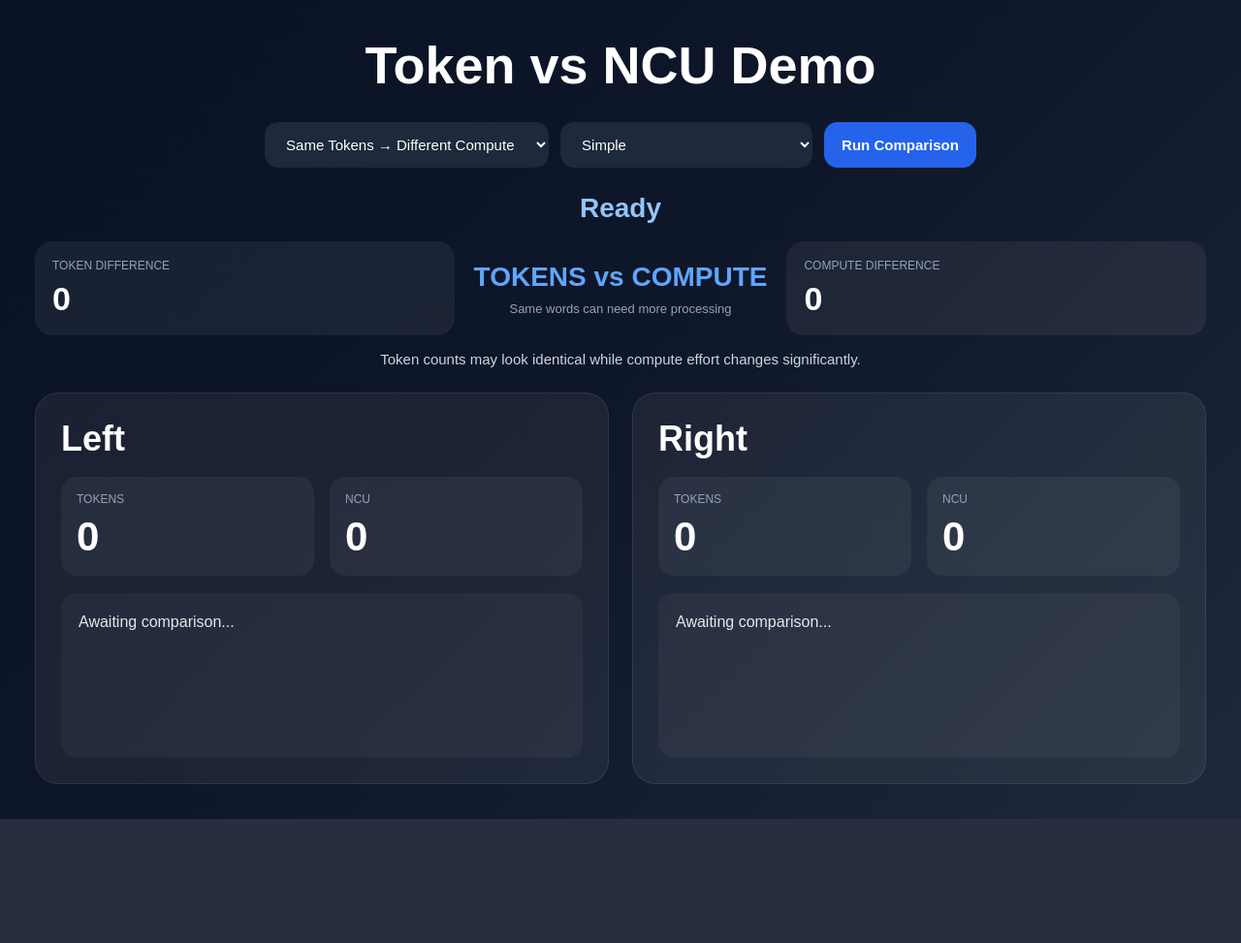
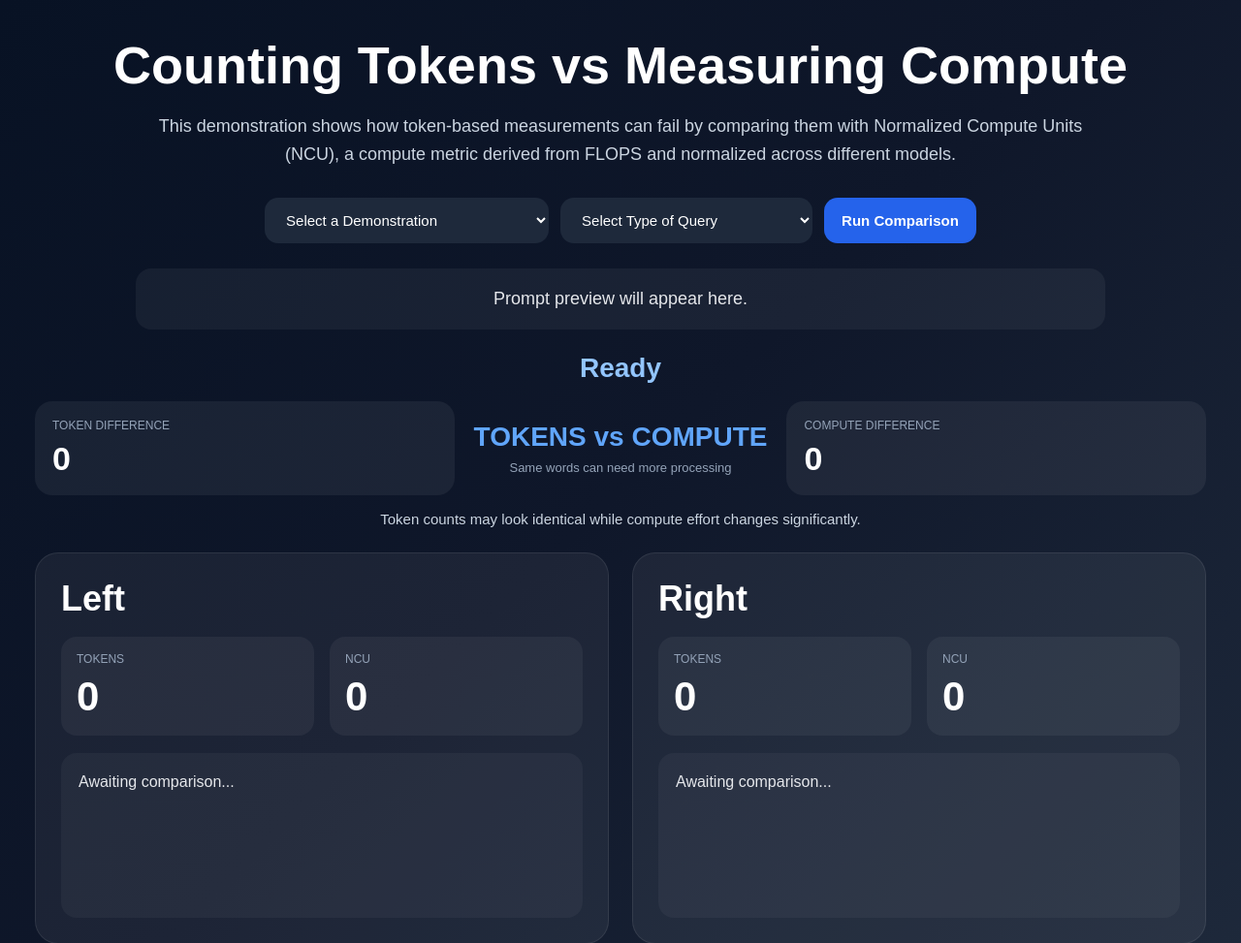
Before and after one commit to manishshadrach-droid/compute-vs-token-demo, a FastAPI app: page / in a window 1280 px wide. Shown: the top 973 px of the page at 97% size. Before the commit the page ends 845 px from the top, so only its background shows below. Run offline with FastAPI, Linux system fonts and the light colour scheme.

Commit message:
Improve dropdown UX and prompt preview flow

```diff
--- a/templates/index.html
+++ b/templates/index.html
@@ -25,6 +25,15 @@ h1{
   font-weight:800;
   margin-bottom:28px;
   text-align:center;
+}
+.subText{
+  max-width:980px;
+  margin: -10px auto 30px auto;
+  text-align:center;
+  font-size:18px;
+  line-height:1.6;
+  color:#cbd5e1;
+  font-weight:400;
 }
 
 .top{
@@ -171,6 +180,18 @@ button:hover{
   color:#e5e7eb;
 }
 
+.queryPreview{
+  max-width:1000px;
+  margin:0 auto 24px auto;
+  background:rgba(255,255,255,.05);
+  padding:18px;
+  border-radius:16px;
+  color:#e5e7eb;
+  font-size:18px;
+  text-align:center;
+  line-height:1.5;
+}
+
 @media(max-width:980px){
   .grid{grid-template-columns:1fr;}
   .middle{grid-template-columns:1fr;}
@@ -181,23 +202,33 @@ button:hover{
 
 <body>
 
-<h1>Token vs NCU Demo</h1>
+<h1>Counting Tokens vs Measuring Compute</h1>
+
+<div class="subText">
+This demonstration shows how token-based measurements can fail by comparing them with Normalized Compute Units (NCU), a compute metric derived from FLOPS and normalized across different models.
+</div>
 
 <div class="top">
 <select id="scenario">
-<option value="same_tokens">Same Tokens → Different Compute</option>
-<option value="diff_tokens">Different Tokens → Same Compute</option>
-<option value="model">Same Compute → Different Models</option>
+  <option value="" selected disabled>Select a Demonstration</option>
+  <option value="same_tokens">Same Tokens → Different Compute</option>
+  <option value="diff_tokens">Different Tokens → Same Compute</option>
+  <option value="model">Same Compute → Different Models</option>
 </select>
 
-<select id="task">
-<option value="simple">Simple</option>
-<option value="reasoning">Reasoning</option>
-<option value="multi">Multi-Step</option>
-<option value="agentic">Agentic</option>
+<select id="task" onchange="previewQuery()">
+<option value="" selected disabled>Select Type of Query</option>
+<option value="simple">Simple Rewrite</option>
+<option value="reasoning">Reasoning Logic</option>
+<option value="multi">Multi-Step Analysis</option>
+<option value="agentic">Agent Workflow</option>
 </select>
 
 <button onclick="runDemo()">Run Comparison</button>
+</div>
+
+<div class="queryPreview" id="queryPreview">
+Prompt preview will appear here.
 </div>
 
 <div class="headline" id="headline">Ready</div>
@@ -280,6 +311,20 @@ function animateValue(id,endValue,decimals=0){
   requestAnimationFrame(frame);
 }
 
+function previewQuery(){
+  const task=document.getElementById("task").value;
+  const box=document.getElementById("queryPreview");
+
+  const prompts = {
+    simple:"Rewrite this sentence in plain English: The company will commence operations next quarter.",
+    reasoning:"If 5 machines make 5 parts in 5 minutes, how long for 100 machines to make 100 parts?",
+    multi:"Analyze declining sales, identify causes, and recommend 3 actions.",
+    agentic:"Plan a 7-day business trip including flights, hotel, meetings, and cost savings."
+  };
+
+  box.innerText = prompts[task] || "Prompt preview will appear here.";
+}
+
 async function runDemo(){
   const scenario=document.getElementById("scenario").value;
   const task=document.getElementById("task").value;
```
